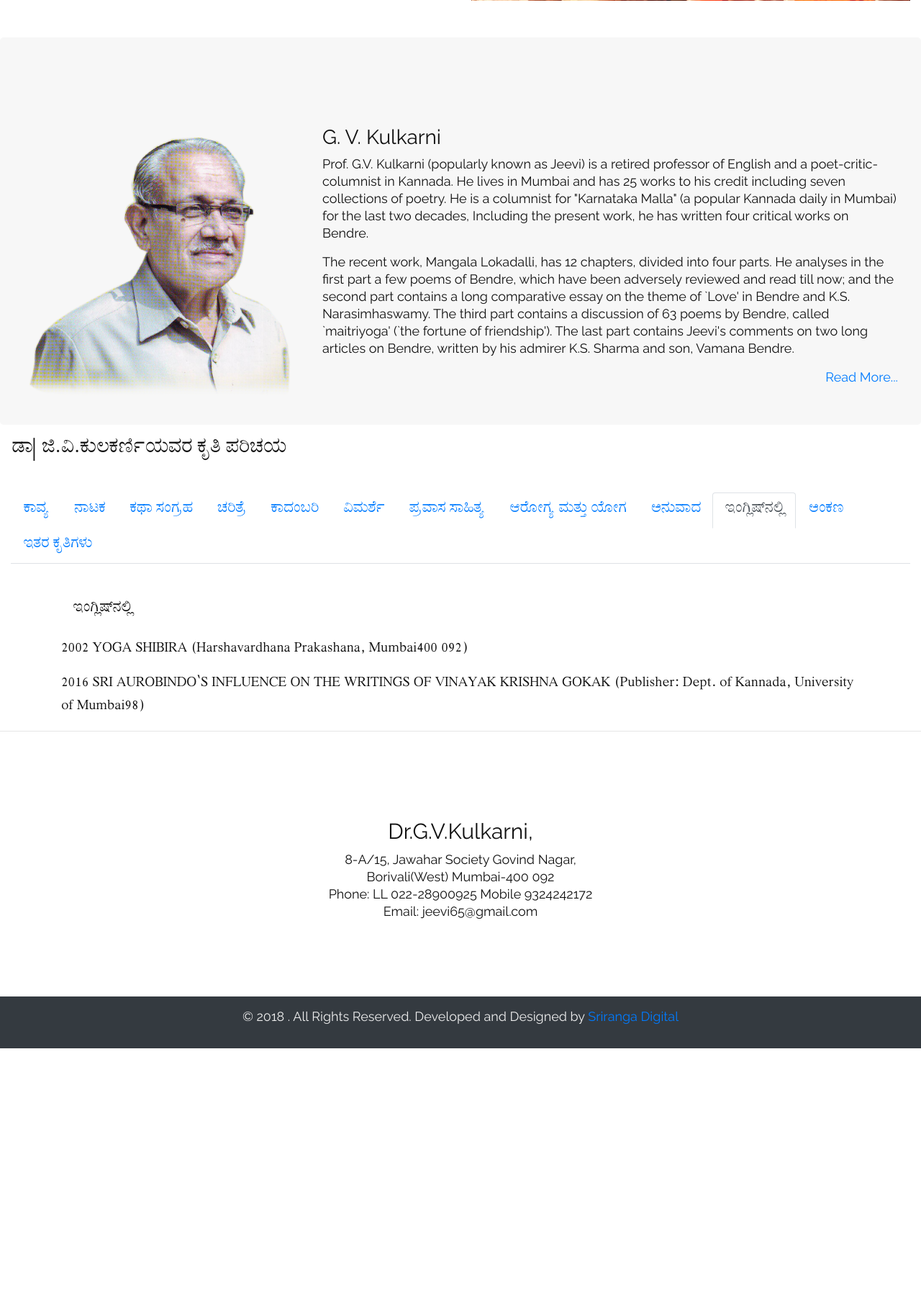
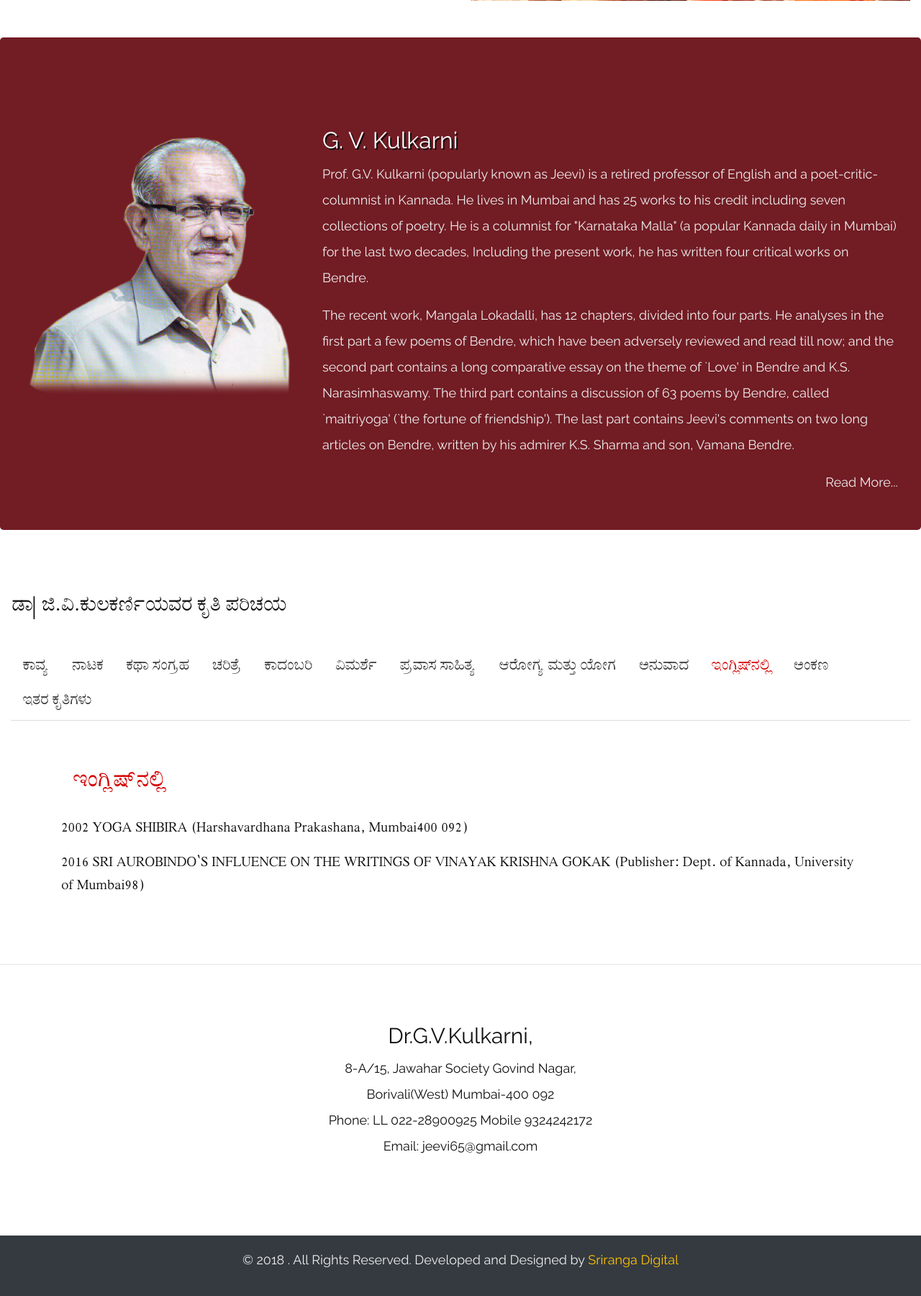
Before and after one commit to SrirangaDigital/kalajeevi, a PHP site: page / in a window 1280 px wide, after a click on "ಇಂಗ್ಲಿಷ್‌ನಲ್ಲಿ". Shown: the part 432-2232 px from the top of the page at 72% size. Before the commit the page ends 1888 px from the top, so only its background shows below. Run offline with PHP 8.4, Linux system fonts and the light colour scheme.

Commit message:
Home page update

```diff
--- a/html/css/custom.css
+++ b/html/css/custom.css
@@ -7,14 +7,12 @@
 .english{
   font-family: 'Raleway', sans-serif !important;
   font-size: 18px;
-  line-height: 24px;
+  line-height: 2em;
 }
-
 
 body{
   /*font-family: 'shreelipi', sans-serif !important;*/
   color: #111;
-
 }
 
 .mainpage{
@@ -25,17 +23,8 @@ body{
   font-size: 30px;
   line-height: 38px;
 }
-/*.mainpage, p{
-  font-size: 24px;
-  line-height: 32px;
-  }*/
 
 .award-page{
-    margin-top: 90px;
-    margin-bottom: 90px;
-  }
-
-  .contact-page{
   margin-top: 90px;
   margin-bottom: 90px;
 }
@@ -45,13 +34,27 @@ body{
   margin-bottom: 90px;
 }
 
+.flat-page{
+  margin-top: 90px;
+  margin-bottom: 90px;
+}
+
 .jumbotron {
   padding: 1rem 1rem;
   margin-bottom: 1rem;
-    background-color: #f7f7f7 !important;
-    border-radius: .3rem
+  /*background-color: #f7f7f7 !important;*/
+  background-color: #721c24 !important;
+  border-radius: none !important;
 }
 
+.jumbotron h3{
+  color: #ffffff;
+  text-shadow: 2px 2px #0e0d0e;
+}
+
+.jumbotron p{
+  color: #eee;
+}
 
 .mainpage h1{
   font-family: 'shreelipi', sans-serif !important;
@@ -66,16 +69,9 @@ body{
 }
 
 .contact{
-  margin-top: 120px;
+  margin-top: 80px;
   margin-bottom: 90px;
 }
-
-
-/*.aboutpage, p{
-  font-size: 18px;
-  line-height: 22px;
-  }*/
-
 
 .img-kgs{
   display: block;
@@ -89,6 +85,15 @@ body{
   margin-top: 1em;
   color: #eee;
   background-color: #343a40 !important;
+}
+
+footer a{
+  color: #ffc205;
+}
+
+footer a:hover{
+  color: #ffc;
+  text-decoration: none;
 }
 
 .img-center{
@@ -107,3 +112,71 @@ body{
   float: right;
   width: 50%;
 }
+
+.navbar .navbar-nav > li > a,
+font-family: 'shreelipi', sans-serif !important;
+font-size: 16px;
+color: #333;
+font-weight: 400;
+text-decoration: none;
+}
+.navbar .navbar-nav > li > a:hover{
+  color: red;
+}
+
+.nav-tabs {
+  border-bottom: 1px solid #ddd;
+}
+
+.about-tabs.nav-tabs .nav-link{
+  color: #333;
+  font-size: 24px;
+  border: none;
+  border-bottom: 1px solid transparent;
+}
+.about-tabs.nav-tabs .nav-link.active,
+.about-tabs.nav-tabs .nav-link:focus,
+.about-tabs.nav-tabs .nav-link:hover {
+  color: #D50000;
+  font-weight: 400;
+  border-radius: 0;
+}
+.about-content .tab-pane .prelims{
+  padding-top: 40px;
+  padding-left: 0;
+  padding-right: 0;
+}
+
+h3{
+  font-size: 32px !important;
+  line-height: 42px;
+  font-weight: 400;
+  color: #D50000;
+}
+
+.see-more a{
+  color: #eee;
+}
+
+
+
+
+
+
+
+
+@media only screen and (max-width: 600px) {
+
+  .nav-tabs {
+    border-bottom: 1px solid #ddd;
+
+  }
+
+  .about-tabs.nav-tabs .nav-link{
+    color: #333;
+    font-size: 24px;
+    border: none;
+    border-bottom: 1px solid transparent;
+  }
+
+}
--- a/html/css/navbar.css
+++ b/html/css/navbar.css
@@ -3,7 +3,7 @@
 	margin-bottom: 0;
 	background-color: #FFF;
 	box-shadow: 0px 1px 2px 0px rgba(0, 0, 0, 0.1);
-	padding: 10px 0;
+	/*padding: 10px 0;*/
 }
 .navbar-brand {
 	padding: 0;
--- a/html/includes/header.php
+++ b/html/includes/header.php
@@ -10,7 +10,7 @@
   <script src="https://ajax.googleapis.com/ajax/libs/jquery/3.3.1/jquery.min.js"></script>
   <script src="https://cdnjs.cloudflare.com/ajax/libs/popper.js/1.14.0/umd/popper.min.js"></script>
   <script src="https://maxcdn.bootstrapcdn.com/bootstrap/4.1.0/js/bootstrap.min.js"></script>
-  <link rel="stylesheet" type="text/css" href="html/css/custom.css">
+  <link rel="stylesheet" type="text/css" href="html/css/custom.css?v=1.0">
   <link rel="stylesheet" type="text/css" href="html/css/fonts.css">
   <link rel="stylesheet" type="text/css" href="html/css/navbar.css">
   <script type="text/javascript" src="html/js/common.js"></script>
--- a/html/includes/header_inner.php
+++ b/html/includes/header_inner.php
@@ -12,7 +12,7 @@
   <script src="https://cdnjs.cloudflare.com/ajax/libs/popper.js/1.14.0/umd/popper.min.js"></script>
   <script src="https://maxcdn.bootstrapcdn.com/bootstrap/4.1.0/js/bootstrap.min.js"></script>
   <script src="js/viewer.js"></script>
-  <link rel="stylesheet" type="text/css" href="css/custom.css">
+  <link rel="stylesheet" type="text/css" href="css/custom.css?v=1.0">
    <link rel="stylesheet" href="css/viewer.css">
   <link rel="stylesheet" type="text/css" href="css/fonts.css">
   <link rel="stylesheet" type="text/css" href="css/navbar.css">
--- a/index.php
+++ b/index.php
@@ -143,7 +143,7 @@ include ('html/includes/header.php');
   <h2>ಡಾ| ಜಿ.ವಿ.ಕುಲಕರ್ಣಿಯವರ ಕೃತಿ ಪರಿಚಯ</h2>
   <br>
   <!-- Nav tabs -->
-  <ul class="nav nav-tabs kannada" role="tablist">
+  <ul class="nav nav-tabs kannada about-tabs" role="tablist">
     <li class="nav-item">
       <a class="nav-link active" data-toggle="tab" href="#home">ಕಾವ್ಯ</a>
     </li>
@@ -183,7 +183,7 @@ include ('html/includes/header.php');
   </ul>
 
   <!-- Tab panes -->
-  <div class="tab-content">
+  <div class="tab-content about-tabs">
     <div id="home" class="container tab-pane active"><br>
       <h3 class="p-3 kannada">ಕಾವ್ಯ</h3>
       <div class="row">
@@ -273,7 +273,7 @@ include ('html/includes/header.php');
     <p>೨೦೦೫ ನನ್ನ ನಲ್ಲ | My Beloved (ಕವಿ-ಅನುಭಾವಿ ಮಧುರಚೆನ್ನರ “ನನ್ನ ನಲ್ಲ” ಕಾವ್ಯದ ಪದ್ಯರೂಪದಲ್ಲಿ ಇಂಗ್ಲಿಷ್ ಅನುವಾದ, ಮೂಲ ಕನ್ನಡದ ಜೊತೆ ಇಂಗ್ಲಿಷ್ ಅನುವಾದ ಇರುವುದು ಇದರ ವೈಶಿಷ್ಟ್ಯ. (ಹರ್ಷವರ್ಧನ ಪ್ರಕಾಶನ, ಮುಂಬಯಿ-೯೨)</p>
   </div>
   <div id="menu9" class="container tab-pane fade"><br>
-    <h3 class="p-3 kannada">ಇಂಗ್ಲಿಷ್‌ನಲ್ಲಿ</h3>
+    <h3 class="p-3 english">ಇಂಗ್ಲಿಷ್‌ನಲ್ಲಿ</h3>
     <p>2002 YOGA SHIBIRA (Harshavardhana Prakashana, Mumbai-400 092)</p>
     <p>2016 SRI AUROBINDO'S INFLUENCE ON THE WRITINGS OF VINAYAK KRISHNA GOKAK (Publisher: Dept. of Kannada, University of Mumbai-98)</p>
   </div>
```
Also changed, not shown: html/index.html (deleted, +0 -62 lines). Lines whose indentation alone changed are shown as unchanged.
